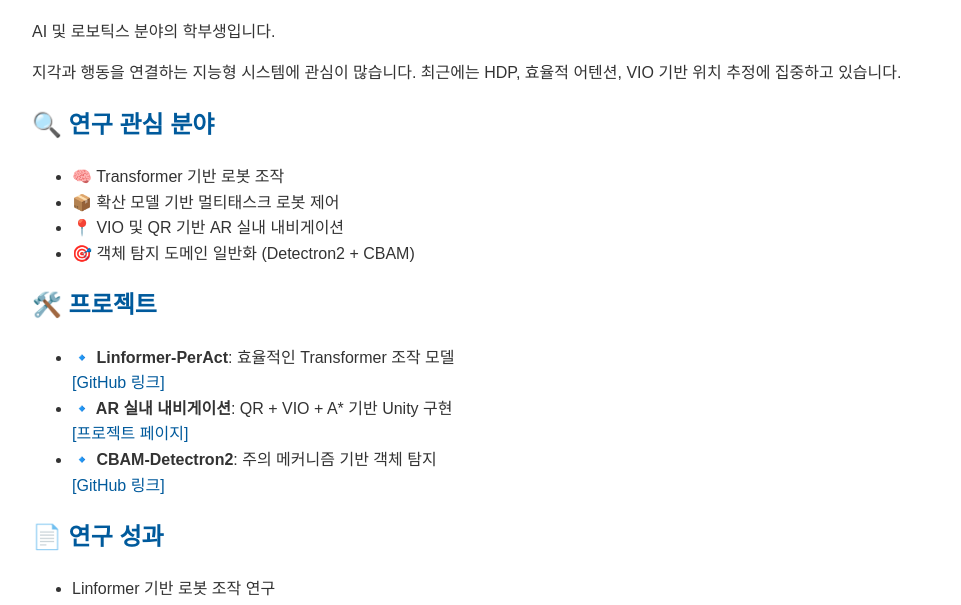
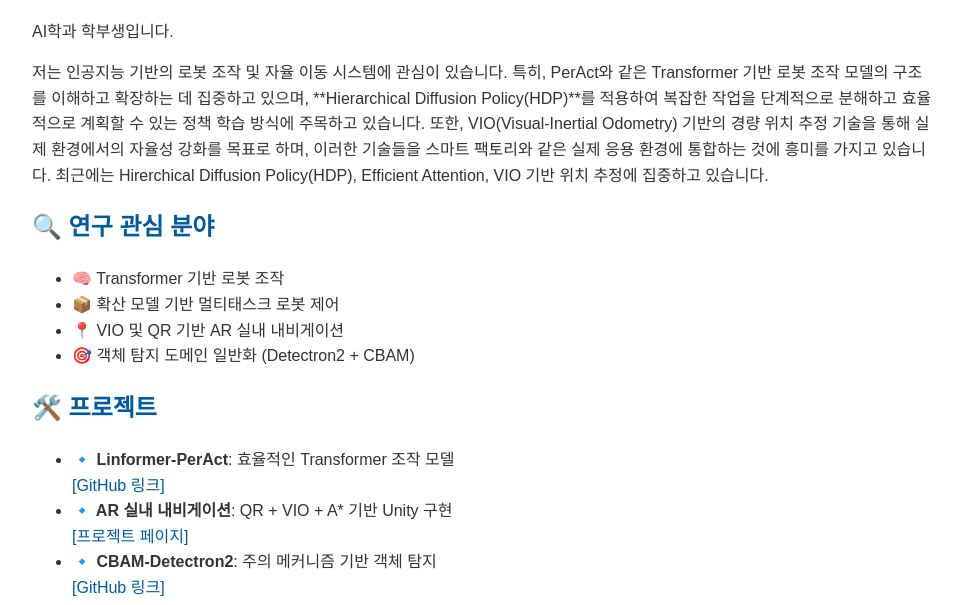
Before and after one commit to Yejin-Lee782/yejinhaha.github.io, a plain HTML site: page index.html in a window 1280 px wide. Both pictures are taken after a click on the element "한국어". Shown: the part 183-788 px from the top of the page, without its empty margins (158-1119 px from the left). Drawn offline with Linux system fonts and the light colour scheme.

Commit message:
Update index.html

```diff
--- a/index.html
+++ b/index.html
@@ -103,8 +103,9 @@
     <!-- Korean Content -->
     <div id="tab-ko" class="tab-content">
       <h1>👋 안녕하세요, 이예진입니다</h1>
-      <p>AI 및 로보틱스 분야의 학부생입니다.</p>
-      <p>지각과 행동을 연결하는 지능형 시스템에 관심이 많습니다. 최근에는 HDP, 효율적 어텐션, VIO 기반 위치 추정에 집중하고 있습니다.</p>
+      <p>AI학과 학부생입니다.</p>
+      <p>저는 인공지능 기반의 로봇 조작 및 자율 이동 시스템에 관심이 있습니다. 특히, PerAct와 같은 Transformer 기반 로봇 조작 모델의 구조를 이해하고 확장하는 데 집중하고 있으며, **Hierarchical Diffusion Policy(HDP)**를 적용하여 복잡한 작업을 단계적으로 분해하고 효율적으로 계획할 수 있는 정책 학습 방식에 주목하고 있습니다.
+또한, VIO(Visual-Inertial Odometry) 기반의 경량 위치 추정 기술을 통해 실제 환경에서의 자율성 강화를 목표로 하며, 이러한 기술들을 스마트 팩토리와 같은 실제 응용 환경에 통합하는 것에 흥미를 가지고 있습니다. 최근에는 Hirerchical Diffusion Policy(HDP), Efficient Attention, VIO 기반 위치 추정에 집중하고 있습니다.</p>
 
       <h2>🔍 연구 관심 분야</h2>
       <ul>
```
